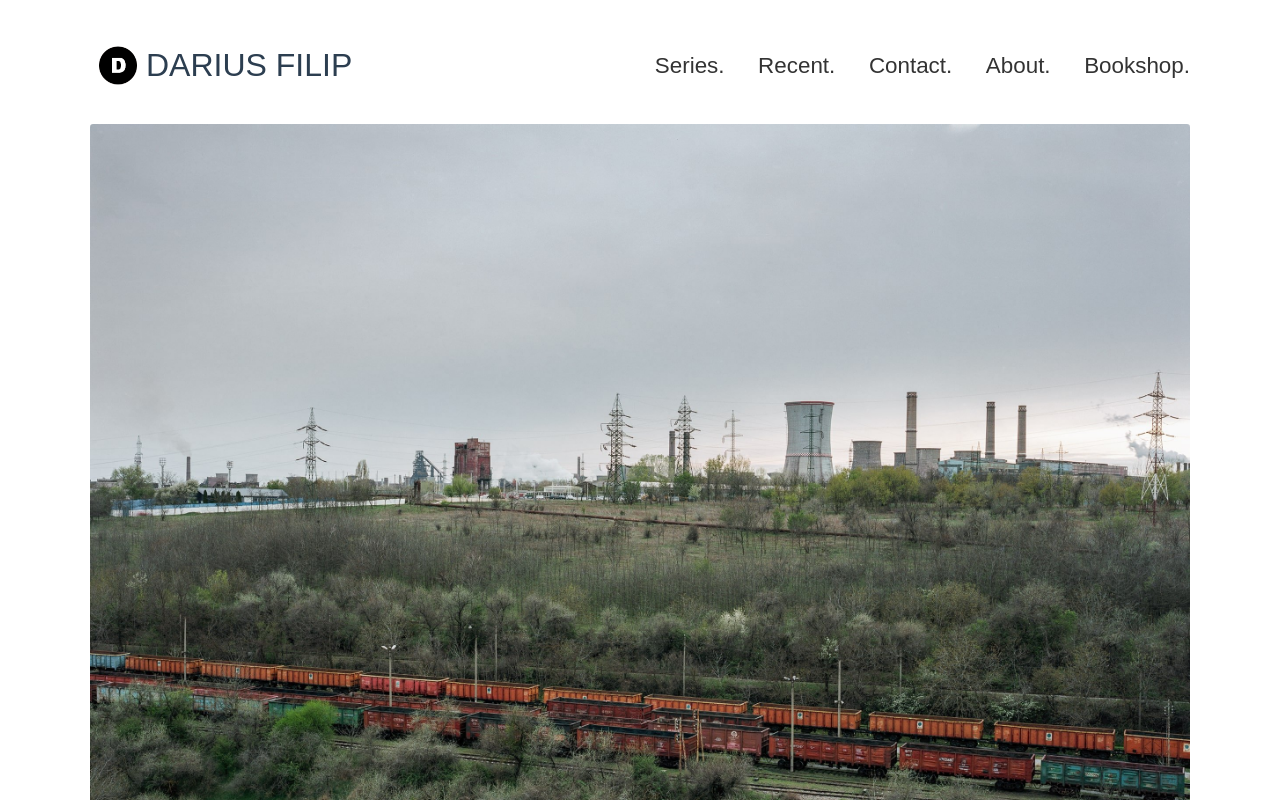
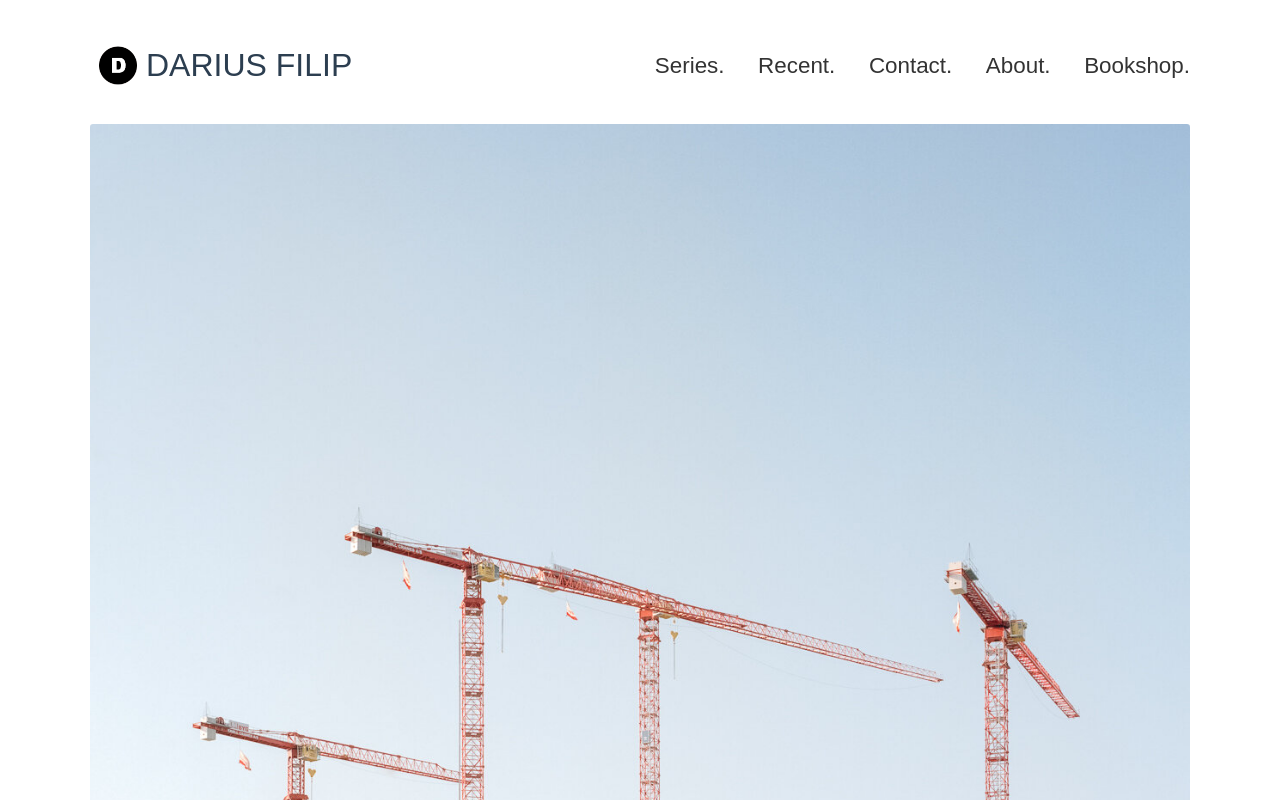
Before and after one commit to danieldraganweb/darius-filip-com-next-app, a Next.js app: page / in a window 1280 px wide. Shown: the top 800 px of the page. Built offline with nearby package versions, Linux system fonts and the light colour scheme.

Commit message:
exclude 1 an 3 from images array in Banner

```diff
--- a/app/components/Banner.tsx
+++ b/app/components/Banner.tsx
@@ -5,9 +5,9 @@ import { useState } from "react";
 
 function BannerImage() {
   const images = [
-    "/main-img-1.jpg",
+    // "/main-img-1.jpg",
     "/main-img-2.jpg",
-    "/main-img-3.jpg",
+    // "/main-img-3.jpg",
     "/main-img-4.jpg",
     "/main-img-5.jpg",
     "/main-img-6.jpg",
```
